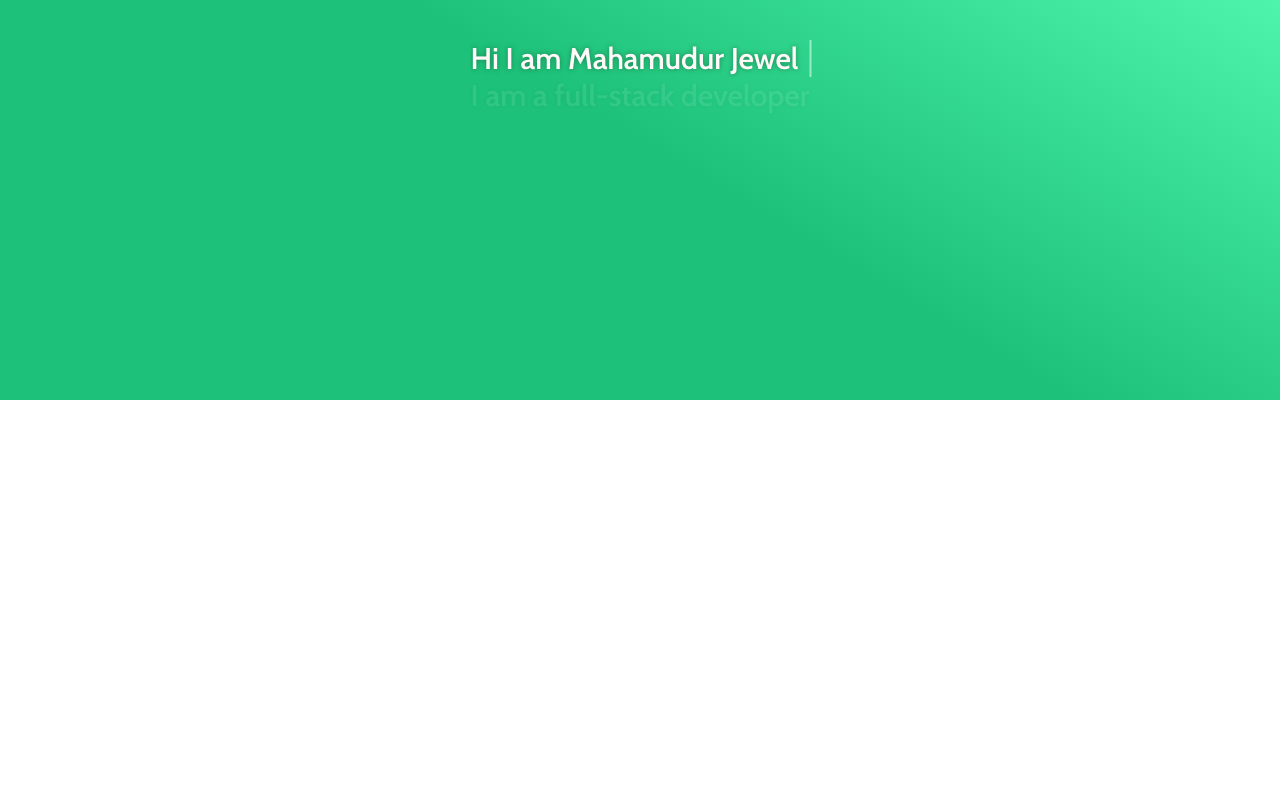
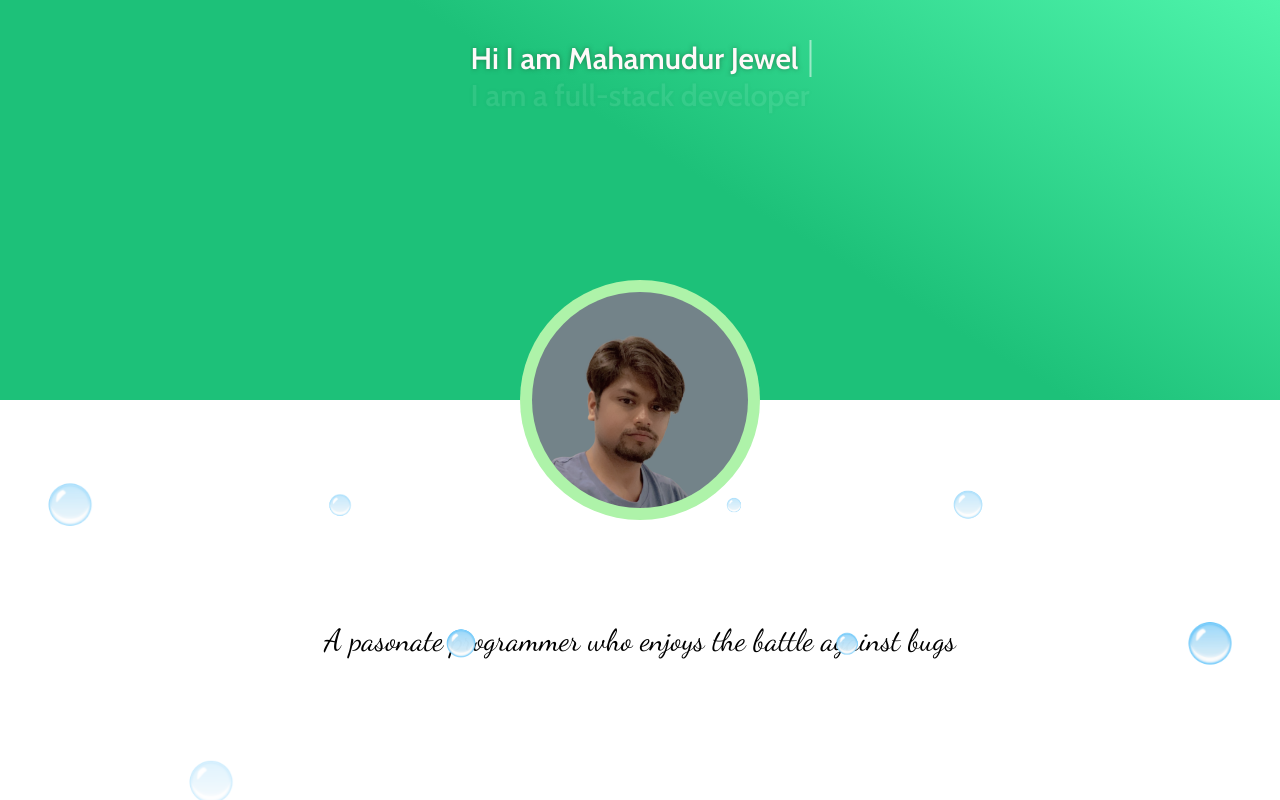
Before and after one commit to Julu1994/Portfolio-webpage, a React (Create React App) app: page / in a window 1280 px wide. Built offline with nearby package versions, Linux system fonts and the light colour scheme.

Commit message:
added bubble animation

```diff
--- /dev/null
+++ b/src/Components/bubble.js
@@ -0,0 +1,20 @@
+import "./bubble.scss";
+import React from "react";
+import bubbleImg from "../imgs/bubble.png";
+
+export const Bubble = () => {
+    return (
+        <div className="bubble">
+            <img src={bubbleImg} alt="bubble" className="bubble-pic" />
+            <img src={bubbleImg} alt="bubble" className="bubble-pic" />
+            <img src={bubbleImg} alt="bubble" className="bubble-pic" />
+            <img src={bubbleImg} alt="bubble" className="bubble-pic" />
+            <img src={bubbleImg} alt="bubble" className="bubble-pic" />
+            <img src={bubbleImg} alt="bubble" className="bubble-pic" />
+            <img src={bubbleImg} alt="bubble" className="bubble-pic" />
+            <img src={bubbleImg} alt="bubble" className="bubble-pic" />
+            <img src={bubbleImg} alt="bubble" className="bubble-pic" />
+            <img src={bubbleImg} alt="bubble" className="bubble-pic" />
+        </div>
+    );
+};
--- /dev/null
+++ b/src/Components/bubble.scss
@@ -0,0 +1,84 @@
+.bubble {
+    width: 100%;
+    display: flex;
+    align-items: center;
+    justify-content: space-around;
+    position: absolute;
+    bottom: -10vh;
+
+    &-pic {
+        width: 3rem;
+        animation: bubble-float 3s linear infinite;
+    }
+}
+
+@keyframes bubble-float {
+    0% {
+        transform: translateY(0);
+        opacity: 0;
+    }
+
+    50% {
+
+        opacity: 1;
+    }
+
+    70% {
+        opacity: 1;
+    }
+
+    100% {
+        transform: translateY(-52vh);
+        opacity: 0;
+    }
+}
+
+.bubble img:nth-child(1) {
+    animation-delay: 3s;
+
+}
+
+.bubble img:nth-child(2) {
+    animation-delay: 5s;
+    width: 3rem;
+}
+
+.bubble img:nth-child(3) {
+    animation-delay: 3s;
+    width: 1.5rem;
+}
+
+.bubble img:nth-child(4) {
+    animation-delay: 1s;
+    width: 2rem;
+}
+
+.bubble img:nth-child(5) {
+    animation-delay: 7s;
+    width: 4rem;
+}
+
+.bubble img:nth-child(6) {
+    animation-delay: 3s;
+    width: 1rem;
+}
+
+.bubble img:nth-child(7) {
+    animation-delay: 4s;
+    width: 1.5rem;
+}
+
+.bubble img:nth-child(8) {
+    animation-delay: 3s;
+    width: 2rem;
+}
+
+.bubble img:nth-child(9) {
+    animation-delay: 9s;
+    width: 1rem;
+}
+
+.bubble img:nth-child(10) {
+    animation-delay: 1s;
+    width: 3rem;
+}
--- /dev/null
+++ b/src/Components/introTexts.js
@@ -0,0 +1,12 @@
+import "./introTexts.scss";
+import React from "react";
+
+const IntroTexts = () => {
+    return (
+        <div className="texts">
+            <p>A pasonate programmer who enjoys the battle against bugs</p>
+        </div>
+    );
+};
+
+export default IntroTexts;
--- /dev/null
+++ b/src/Components/introTexts.scss
@@ -0,0 +1,13 @@
+@import url('https://fonts.googleapis.com/css2?family=Dancing+Script&display=swap');
+
+.texts {
+    font-size: 1.9rem;
+    position: absolute;
+    top: 80%;
+    left: 50%;
+    transform: translate(-50%, -50%);
+
+    & p {
+        font-family: 'Dancing Script', cursive;
+    }
+}
--- /dev/null
+++ b/src/Components/profile.js
@@ -0,0 +1,12 @@
+import "./profile.scss";
+import React from "react";
+
+const Profile = () => {
+    return (
+        <div className="profile">
+            <div className="profile-img"></div>
+        </div>
+    );
+};
+
+export default Profile;
--- /dev/null
+++ b/src/Components/profile.scss
@@ -0,0 +1,21 @@
+.profile {
+    width: 15rem;
+    height: 15rem;
+    border-radius: 50%;
+    background-color: rgb(174, 243, 169);
+    position: absolute;
+    top: 50%;
+    left: 50%;
+    transform: translate(-50%, -50%);
+    z-index: 500;
+
+    &-img {
+        margin: 5%;
+        width: 90%;
+        height: 90%;
+        border-radius: 50%;
+        background-image: url(../imgs/jewel.png);
+        background-size: cover;
+        background-position: center;
+    }
+}
--- a/src/Pages/Home/home.js
+++ b/src/Pages/Home/home.js
@@ -4,6 +4,9 @@ import ProjectPage from "../projectPage";
 import SkillPage from "../skillPage";
 import ContactPage from "../contactPage";
 import Intro from "../../Components/intro";
+import Profile from "../../Components/profile";
+import IntroTexts from "../../Components/introTexts";
+import { Bubble } from "../../Components/bubble";
 
 const Home = () => {
     console.log(window.innerHeight);
@@ -30,6 +33,9 @@ const Home = () => {
         <div className="home" onScroll={handleScroll}>
             <div className="header">
                 <Intro />
+                <Profile />
+                <IntroTexts />
+                <Bubble />
                 <div className={bg}></div>
             </div>
             <ProjectPage />
```
Also changed, not shown: src/imgs/bubble.png (added), src/imgs/jewel.png (added).
